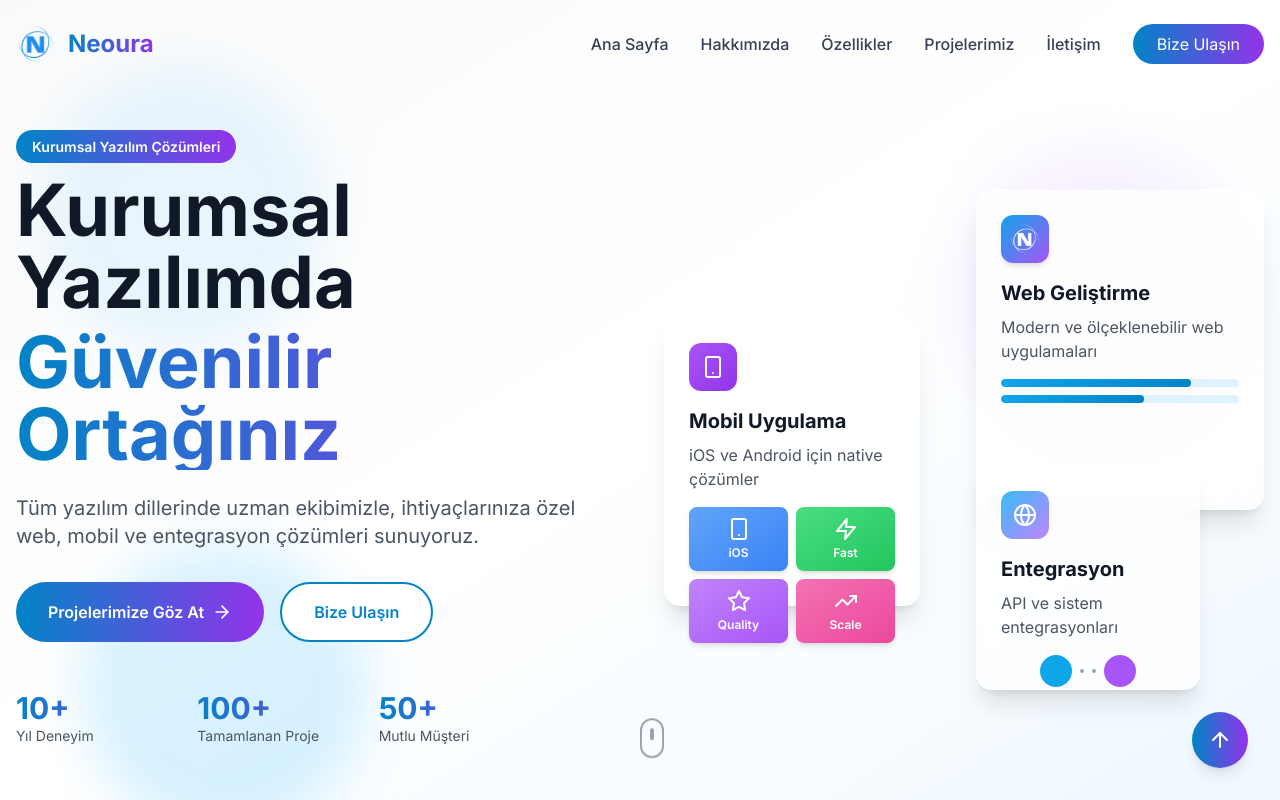
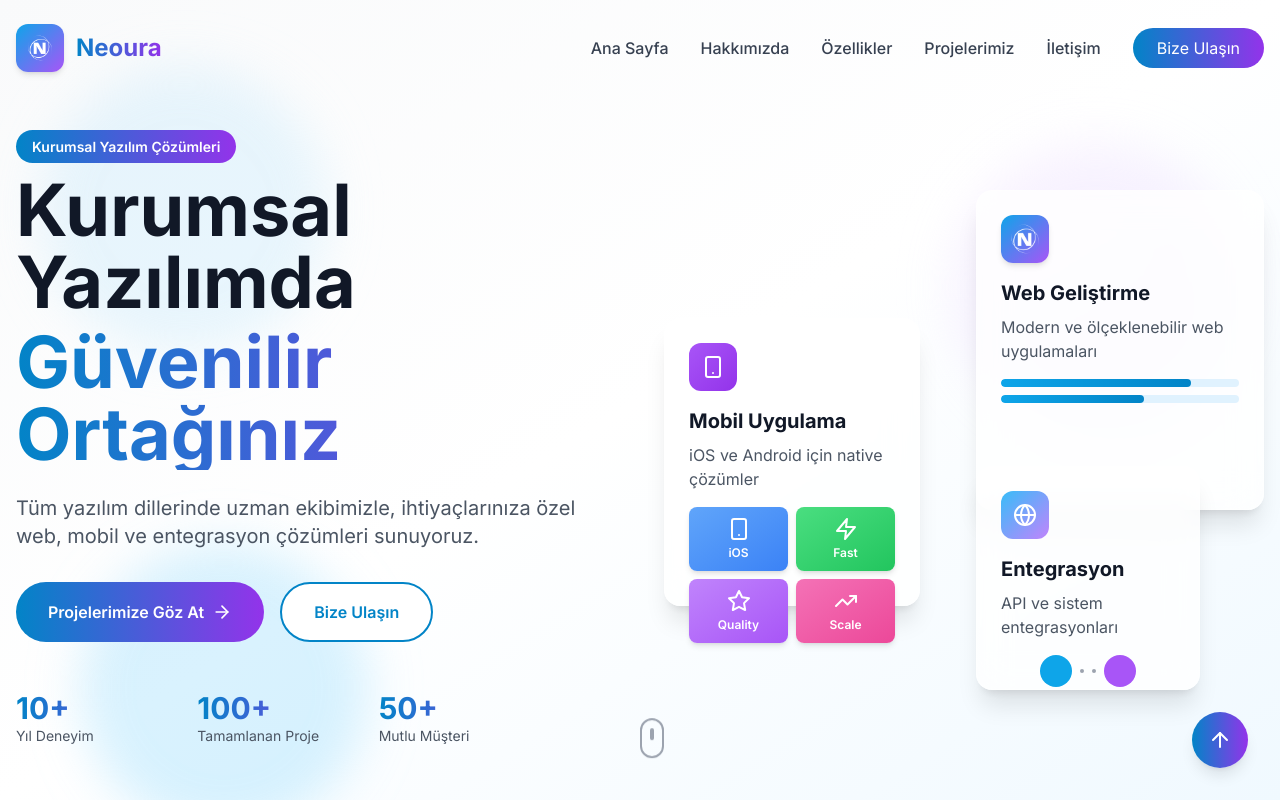
Before and after one commit to fatihdrmaz/neura-web, a Next.js app: page / in a window 1280 px wide. Shown: the top 800 px of the page. Built offline with nearby package versions, Linux system fonts and the light colour scheme.

Commit message:
Increase logo size and add gradient background box for better visibility

```diff
--- a/components/Footer.tsx
+++ b/components/Footer.tsx
@@ -51,13 +51,13 @@ const Footer = () => {
           {/* Brand Section */}
           <div className="lg:col-span-2">
             <a href="#home" className="flex items-center space-x-3 mb-6 group">
-              <div className="relative w-12 h-12 transform group-hover:scale-110 transition-transform">
+              <div className="relative w-14 h-14 bg-gradient-to-br from-primary-500 to-secondary-500 rounded-xl flex items-center justify-center shadow-lg transform group-hover:scale-110 group-hover:shadow-xl group-hover:shadow-primary-500/50 transition-all duration-300">
                 <Image
                   src="/logo.png"
                   alt="Neoura Logo"
-                  width={48}
-                  height={48}
-                  className="object-contain logo-gradient"
+                  width={32}
+                  height={32}
+                  className="object-contain brightness-0 invert"
                 />
               </div>
               <span className="text-3xl font-bold gradient-text">Neoura</span>
--- a/components/Header.tsx
+++ b/components/Header.tsx
@@ -45,13 +45,13 @@ const Header = () => {
         <div className="flex items-center justify-between">
           {/* Logo */}
           <a href="#home" className="flex items-center space-x-3 group">
-            <div className="relative w-10 h-10 transform group-hover:scale-110 transition-transform">
+            <div className="relative w-12 h-12 bg-gradient-to-br from-primary-500 to-secondary-500 rounded-xl flex items-center justify-center shadow-md transform group-hover:scale-110 group-hover:shadow-lg group-hover:shadow-primary-500/50 transition-all duration-300">
               <Image
                 src="/logo.png"
                 alt="Neoura Logo"
-                width={40}
-                height={40}
-                className="object-contain logo-gradient"
+                width={28}
+                height={28}
+                className="object-contain brightness-0 invert"
                 priority
               />
             </div>
```
